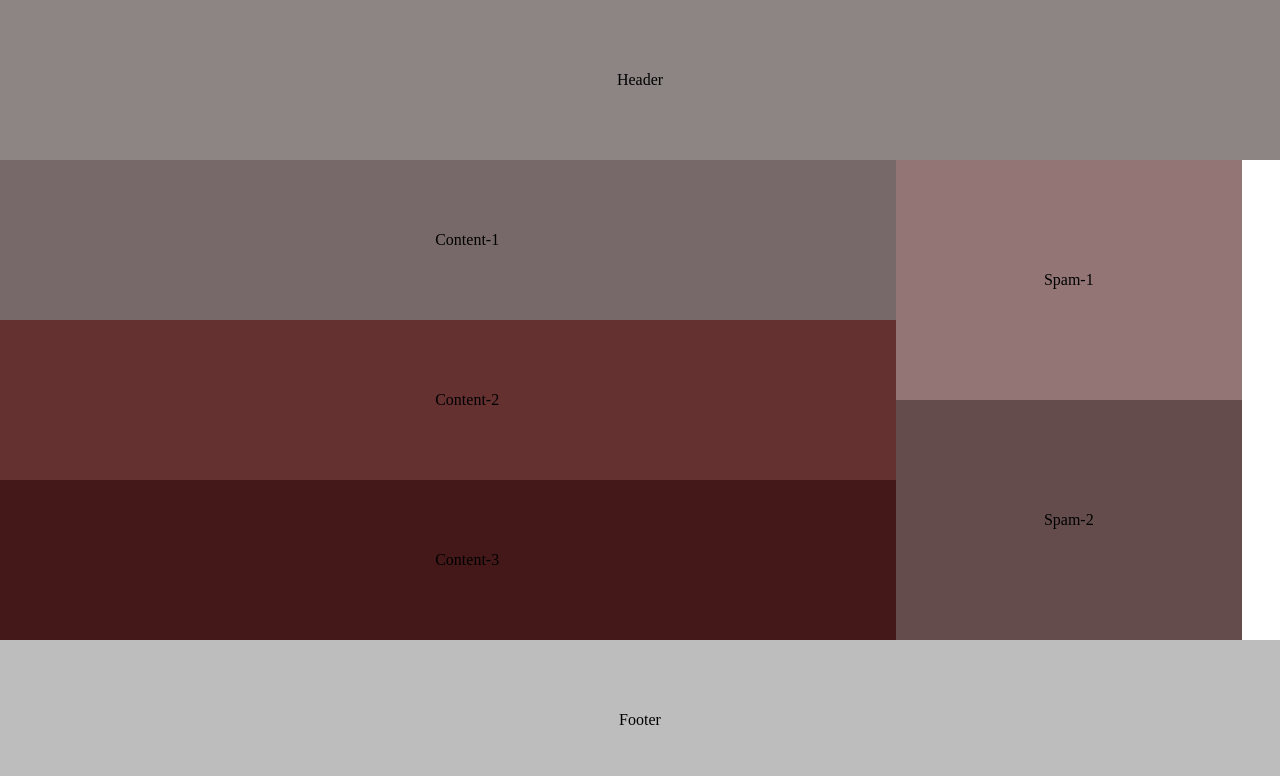
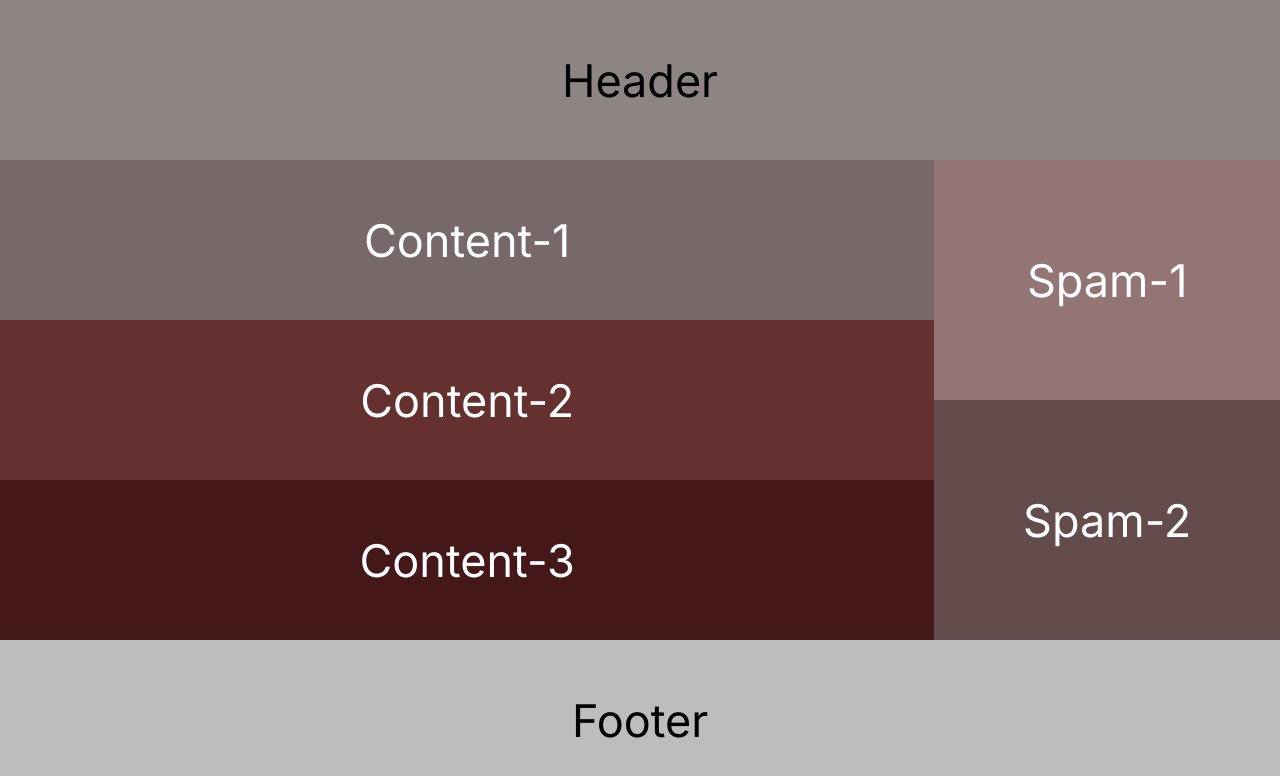
Before and after one commit to Linret07/HTML-CSS, a plain HTML site: page homeworks/hw4/hw4-4/index.html in a window 1280 px wide. Drawn offline with Linux system fonts and the light colour scheme.

Commit message:
Зміни

```diff
--- a/homeworks/hw4/hw4-4/style.css
+++ b/homeworks/hw4/hw4-4/style.css
@@ -1,22 +1,31 @@
+@import url('https://fonts.googleapis.com/css2?family=DM+Sans:ital,opsz,wght@0,9..40,100..1000;1,9..40,100..1000&family=Inter:ital,opsz,wght@0,14..32,100..900;1,14..32,100..900&family=Mulish:ital,wght@0,200..1000;1,200..1000&display=swap');
 *{
     margin: 0;
 }
 header{
     height: 20vh;
     background: #8D8484;
+    color: #000;
+    font-family: Inter, sans-serif;
+    font-size: 45px;
+    font-weight: 400;
 }
 main{
     display: flex;
+    color: #FFF;
+    font-family: Inter, sans-serif;
+    font-size: 45px;
+    font-weight: 400;
 }
 footer{
     height: 20vh;
     background: #BDBDBD;
-}
-.left{
-    width: 70%;
-}
-.right{
-    width: 30%;
+    color: #000;
+    font-family: Inter, sans-serif;
+    font-size: 45px;
+    font-style: normal;
+    font-weight: 400;
+    line-height: normal;
 }
 .content-1{
     background: #776969;
```
